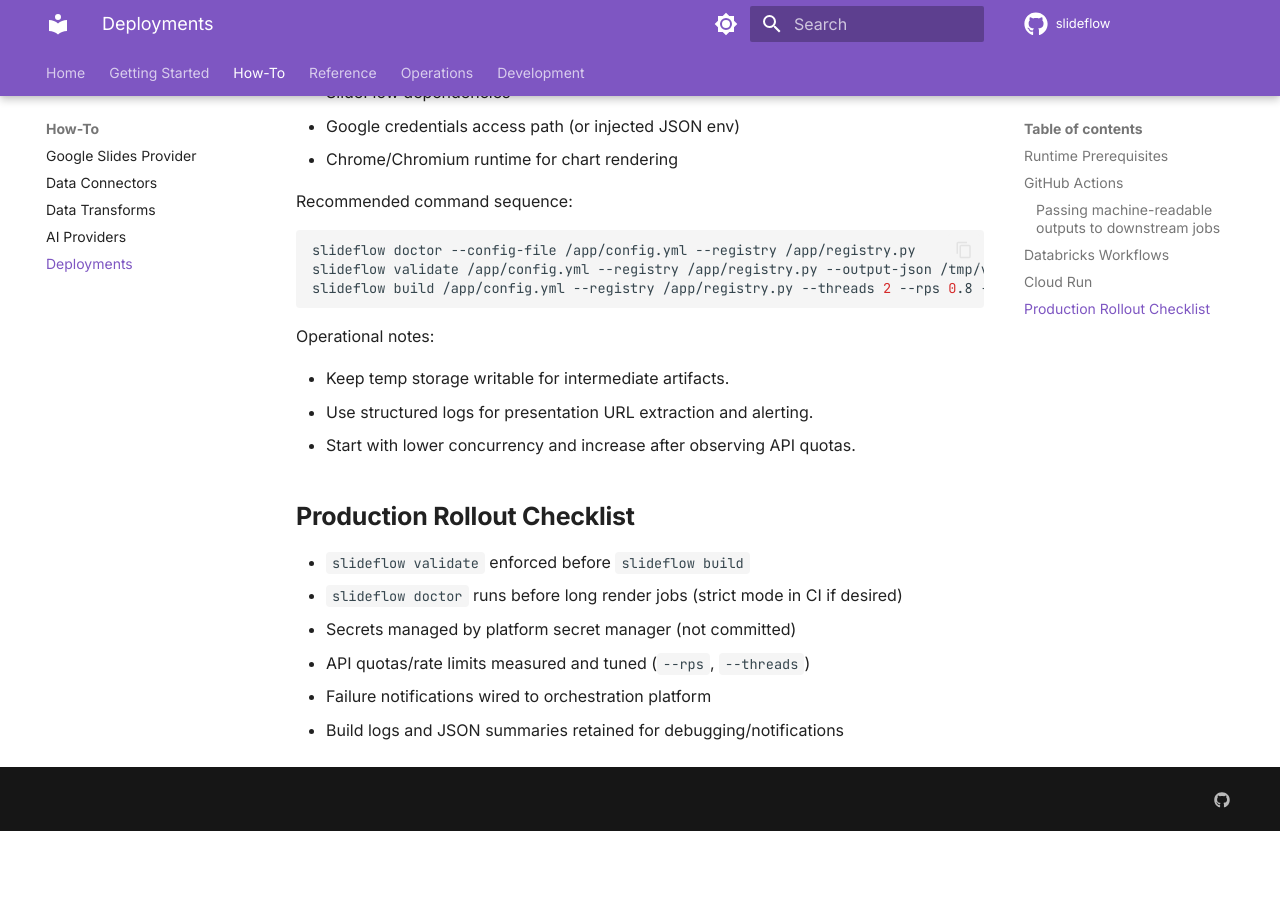
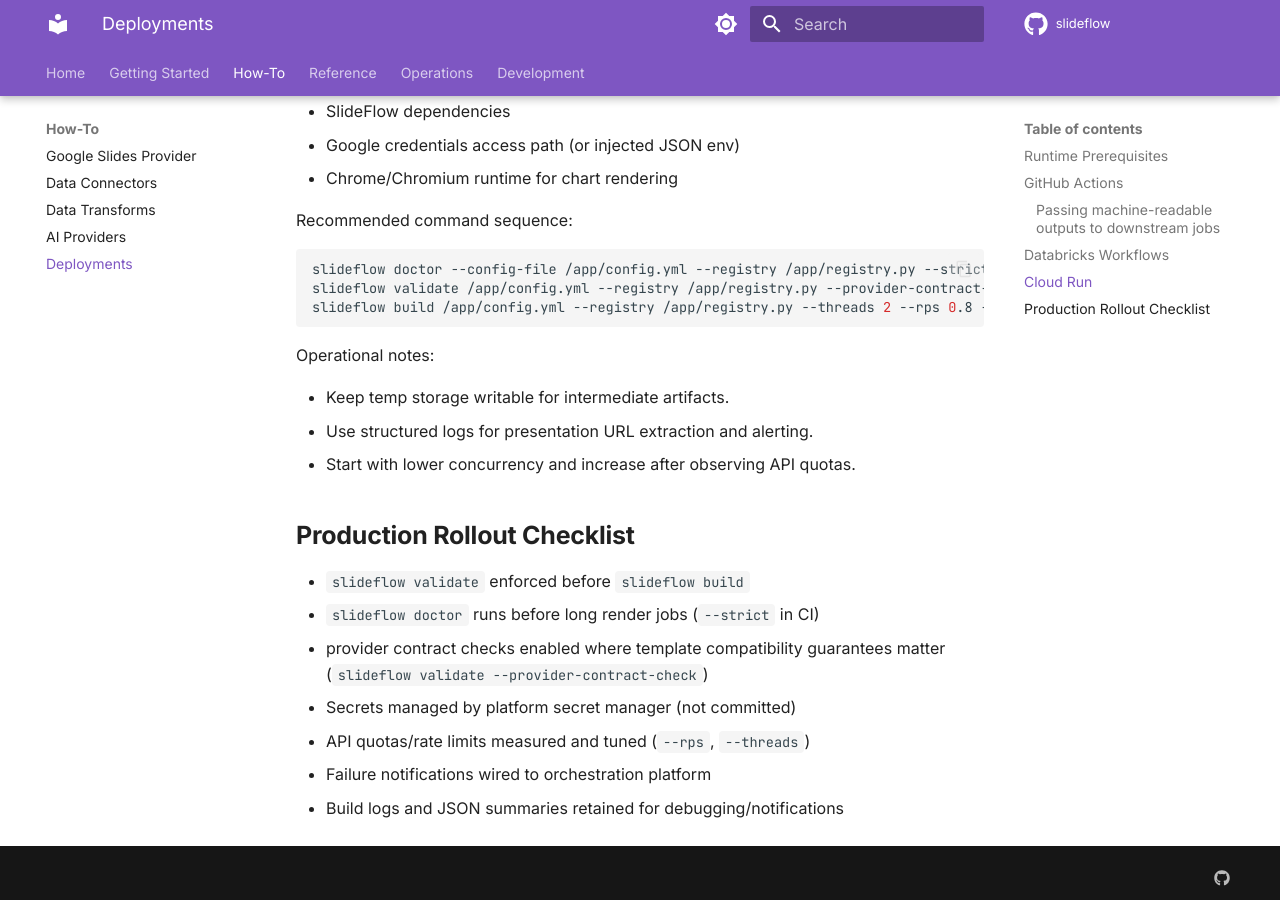
Before and after one commit to joe-broadhead/slideflow, an MkDocs documentation site: the page built from docs/deployments.md, in a window 1280 px wide and 900 px high, scrolled down 3477 px. Built offline with MkDocs 1.6.1 and Material for MkDocs 9.7.7, drawn with Linux system fonts in a browser that asks for light colours; comment, search, counter and statistics services are not loaded; before the commit the page ends 4308 px from its top, so only the background shows below that; some of the changed text lies outside the part shown.

Commit message:
Add optional provider contract preflight to reusable workflow

````diff
--- a/docs/deployments.md
+++ b/docs/deployments.md
@@ -115,8 +116,8 @@
 3. Run:
 
 ```bash
-slideflow doctor --config-file config.yml --registry registry.py
-slideflow validate config.yml --registry registry.py --output-json validate-result.json
+slideflow doctor --config-file config.yml --registry registry.py --strict --output-json doctor-result.json
+slideflow validate config.yml --registry registry.py --provider-contract-check --params-path variants.csv --output-json validate-result.json
 slideflow build config.yml --registry registry.py --threads 2 --rps 0.8 --output-json build-result.json
 ```
 
@@ -149,8 +150,8 @@
 Recommended command sequence:
 
 ```bash
-slideflow doctor --config-file /app/config.yml --registry /app/registry.py
-slideflow validate /app/config.yml --registry /app/registry.py --output-json /tmp/validate-result.json
+slideflow doctor --config-file /app/config.yml --registry /app/registry.py --strict --output-json /tmp/doctor-result.json
+slideflow validate /app/config.yml --registry /app/registry.py --provider-contract-check --params-path /app/variants.csv --output-json /tmp/validate-result.json
 slideflow build /app/config.yml --registry /app/registry.py --threads 2 --rps 0.8 --output-json /tmp/build-result.json
 ```
 
@@ -163,7 +164,8 @@
 ## Production Rollout Checklist
 
 - `slideflow validate` enforced before `slideflow build`
-- `slideflow doctor` runs before long render jobs (strict mode in CI if desired)
+- `slideflow doctor` runs before long render jobs (`--strict` in CI)
+- provider contract checks enabled where template compatibility guarantees matter (`slideflow validate --provider-contract-check`)
 - Secrets managed by platform secret manager (not committed)
 - API quotas/rate limits measured and tuned (`--rps`, `--threads`)
 - Failure notifications wired to orchestration platform
````
Also changed, not shown: other parts of docs/deployments.md (+2 -1 lines), docs/automation.md (+7 -0 lines), 1 other file.
